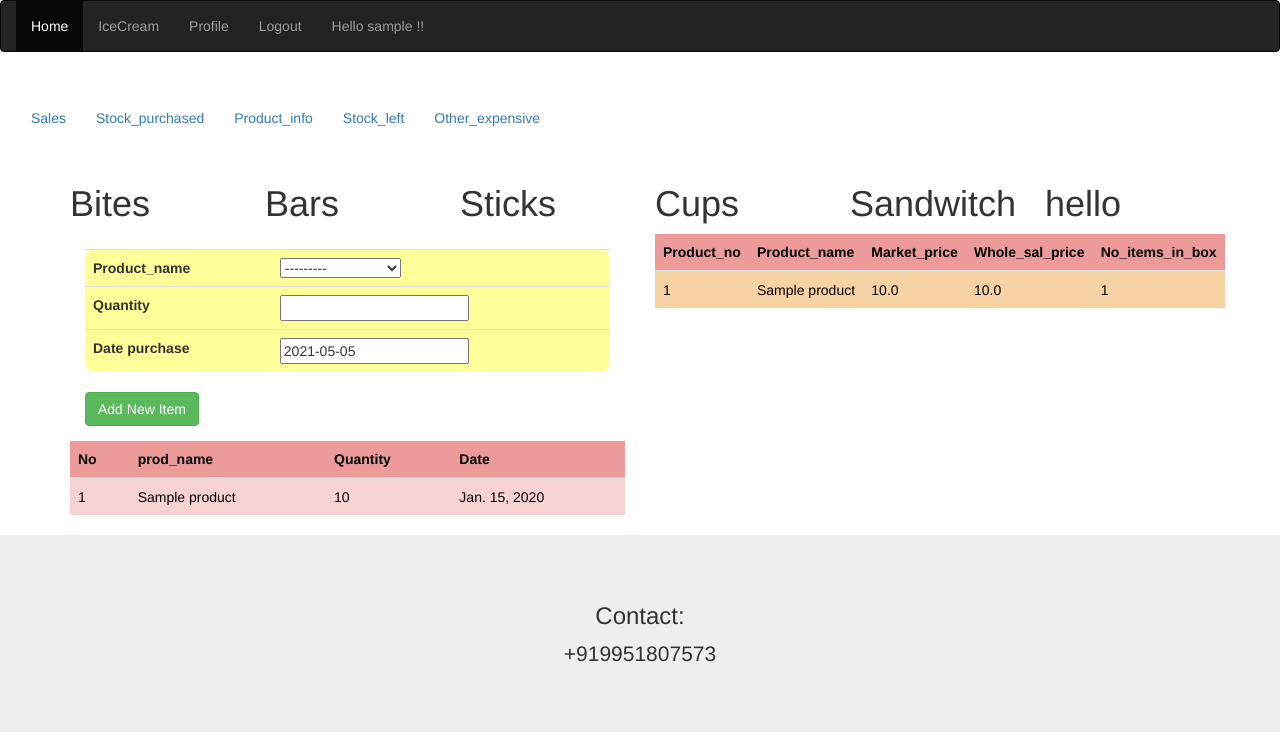
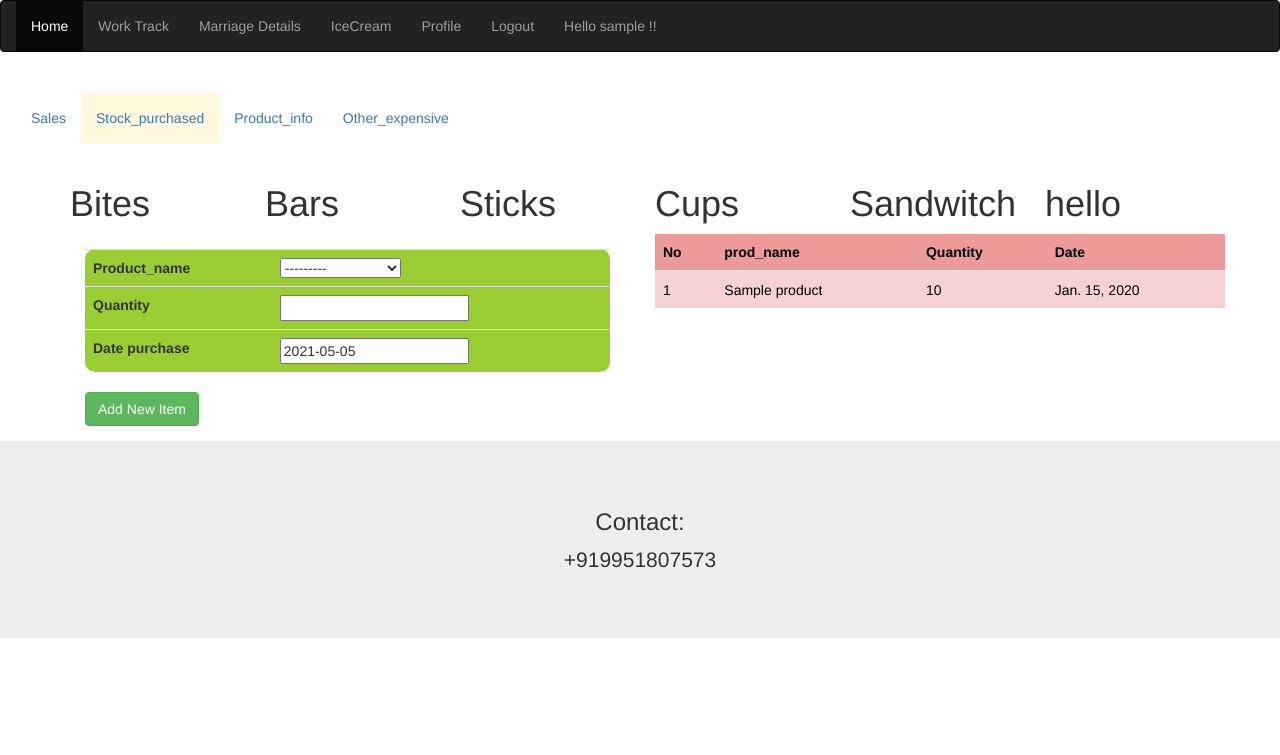
Before and after one commit to manoj7573/Django, a Django app: page /stock_purchase/ in a window 1280 px wide. Shown: the top 755 px of the page. Run offline with Django 3.2, Linux system fonts and the light colour scheme; a user stored in the database is signed in; tables that the repository leaves empty hold one stand-in row (values such as "Sample post"); some libraries are stand-ins or nearby versions.

Commit message:
Ice cream2

```diff
--- a/service4me/myapp/templates/book/library.html
+++ b/service4me/myapp/templates/book/library.html
@@ -34,9 +34,9 @@
 
       {% if user.is_authenticated %}
       <li class="active"><a  href="{% url 'home' %}" >Home</a></li>
-      <!--<li ><a  href="{% url 'worktrack' %}" >Work Track</a></li> -->
-      <!--<li ><a  href="{% url 'marriage' %}" >Marriage Details</a></li> -->
-        <li ><a  href="{% url 'ic_product_list' %}" >IceCream</a></li>
+      <li ><a  href="{% url 'worktrack' %}" >Work Track</a></li>
+      <li ><a  href="{% url 'marriage' %}" >Marriage Details</a></li>
+        <li ><a  href="{% url 'IC_Stock_sold_details' %}" >IceCream</a></li>
       <li ><a  href="#" >Profile</a></li>
       <li ><a  href="{% url 'logout' %}" >Logout</a></li>
       <li ><a> Hello {{ user }} !!</a></li>
--- a/service4me/myapp/templates/ic/ic_sales.html
+++ b/service4me/myapp/templates/ic/ic_sales.html
@@ -8,11 +8,11 @@
     <ul class="nav navbar-nav">
 
 
-      <li style="background-color:#CC9A9A;"><a  href="{% url 'stock_purchase' %}" >Sales</a></li>
+      <li style="background-color:#fff8dc;"><a  href="{% url 'IC_Stock_sold_details' %}" >Sales</a></li>
         <li ><a  href="{% url 'stock_purchase' %}" >Stock_purchased</a></li>
         <li class="active"><a  href="{% url 'ic_product_list' %}" >Product_info</a></li>
         <!--<li><a  href="{% url 'stock_purchase' %}" >Reports</a></li> -->
-        <li style="background-color:#CC9A9A;"><a  href="{% url 'ic_stock_left' %}" >Stock_left</a></li>
+        <!--<li ><a  href="{% url 'ic_stock_left' %}" >Stock_left</a></li> -->
         <li><a  href="{% url 'ic_expensive' %}" >Other_expensive</a></li>
 
 
--- a/service4me/myapp/templates/ic/stock_purchase.html
+++ b/service4me/myapp/templates/ic/stock_purchase.html
@@ -10,10 +10,10 @@
 
 
       <li class="active"><a  href="{% url 'IC_Stock_sold_details' %}" >Sales</a></li>
-        <li><a  href="{% url 'stock_purchase' %}" >Stock_purchased</a></li>
+        <li style="background-color:#fff8dc;"><a  href="{% url 'stock_purchase' %}" >Stock_purchased</a></li>
         <li class="active"><a  href="{% url 'ic_product_list' %}" >Product_info</a></li>
         <!--<li><a  href="{% url 'stock_purchase' %}" >Reports</a></li> -->
-        <li class="active"><a  href="{% url 'stock_purchase' %}" >Stock_left</a></li>
+        <!--<li class="active"><a  href="{% url 'stock_purchase' %}" >Stock_left</a></li>-->
         <li><a  href="{% url 'ic_expensive' %}" >Other_expensive</a></li>
 
 
@@ -51,7 +51,7 @@
                     <div class="modal-body">
 			  	    <form method = 'POST' enctype="multipart/form-data">
                         {% csrf_token %}
-                        <table class = 'w-50 table table-light'   style="border-radius:10px;background-color:#FFFF99;">
+                        <table class = 'w-50 table table-light'   style="border-radius:10px;background-color:#9acd32;">
                             {% for field in upload_form %}
                             <tr>
                                 <th>{{field.label}}</th>
@@ -65,7 +65,13 @@
 
                     </form>
                     </div>
-                    <table class="table"  >
+
+
+                </div>
+        <div class="row">
+
+          <div class="col-sm-6">
+<table class="table"  >
                         <thead >
                             <tr style="background-color:#EC9A9A;color:#000000;">
                                 <th>No</th>
@@ -84,32 +90,6 @@
                             {% endfor %}
                         </thead>
                     </table>
-
-                </div>
-        <div class="row">
-
-          <div class="col-sm-6">
-  <table class="table"  >
-    <thead >
-      <tr style="background-color:#EC9A9A;color:#000000;">
-          <th>Product_no</th>
-          <th>Product_name</th>
-          <th>Market_price</th>
-          <th>Whole_sal_price</th>
-          <th>No_items_in_box</th>
-      </tr>
-
-        {% for i in prod_info %}
-        <tr  style="background-color:#F7D2a2;color:#000000;"   >
-            <td>{{ i.Product_no}}</td>
-            <td>{{ i.Product_name}}</td>
-            <td>{{ i.Market_price}}</td>
-            <td>{{ i.Whole_sal_price}}</td>
-            <td>{{ i.No_items_in_box}}</td>
-        </tr>
-        {% endfor %}
-    </thead>
-  </table>
 </div>
             </div>
 
```
Also changed, not shown: service4me/myapp/templates/ic/ic_expensive.html (+5 -5 lines), service4me/myapp/templates/ic/product_info.html (+5 -5 lines).
